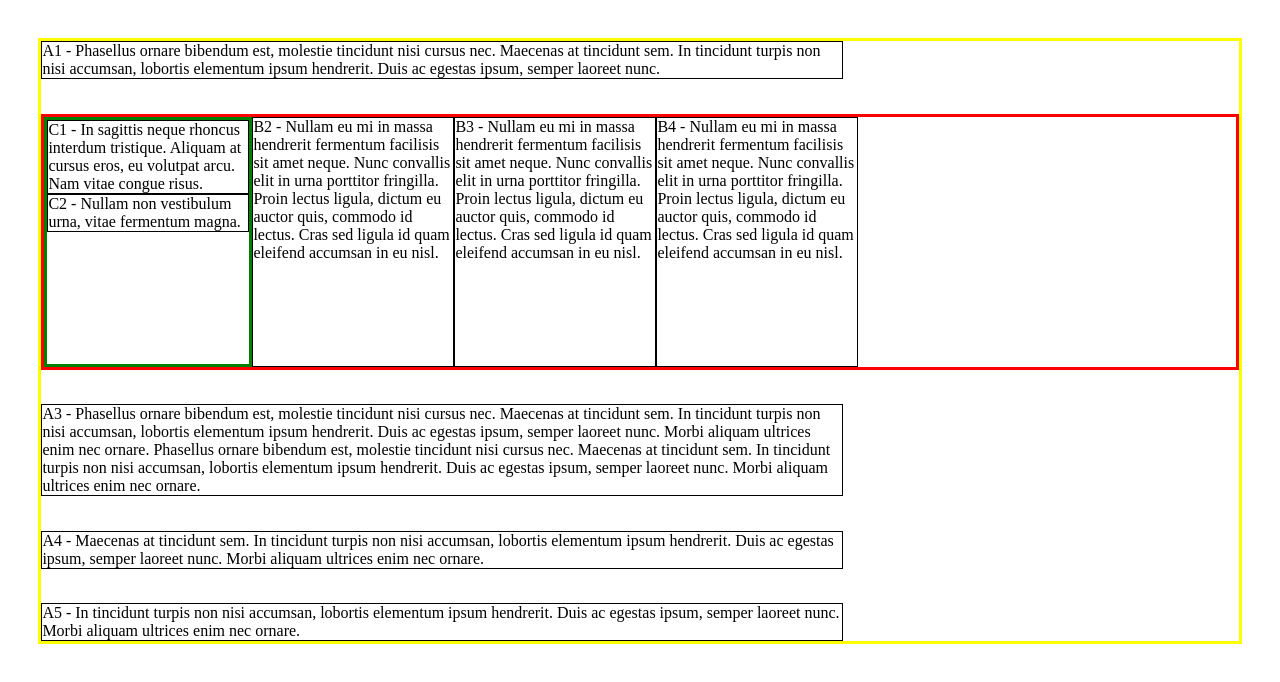
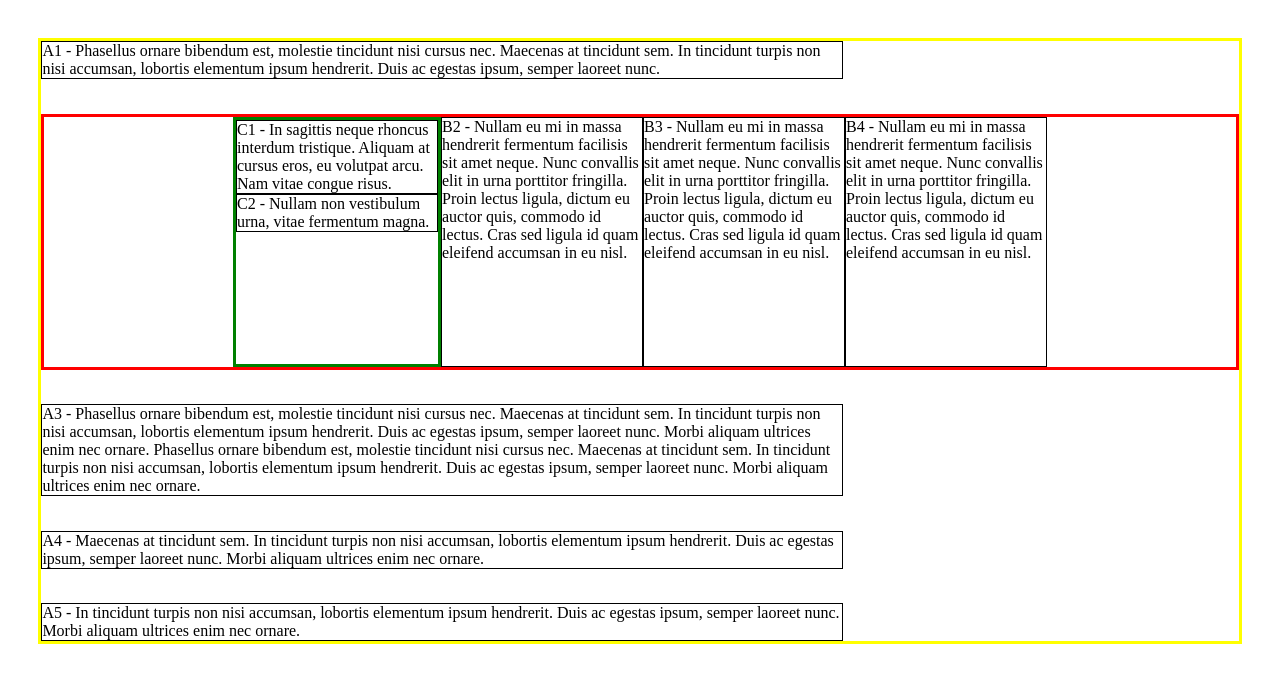
Before and after one commit to K1ngHandy/Distributing-flex-items-along-the-main-axis, a plain HTML site: page index.html in a window 1280 px wide. Drawn offline with Linux system fonts and the light colour scheme.

Commit message:
center container-B items

```diff
--- a/index.html
+++ b/index.html
@@ -66,7 +66,9 @@ We are adding some dimensions (width, height) so that we can position items with
     /* PROBLEM 2
       Now center all container-B items horizontally:
       */
-    /* ENTER YOUR CODE BELOW */
+    .container-B {
+      justify-content: center;
+    }
 
     /* PROBLEM 3
       Put some space vertically around container-C flex items:
```
